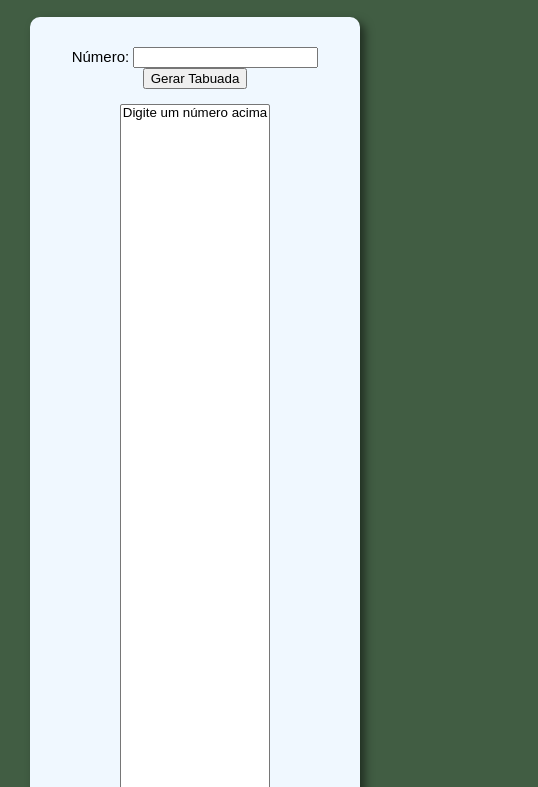
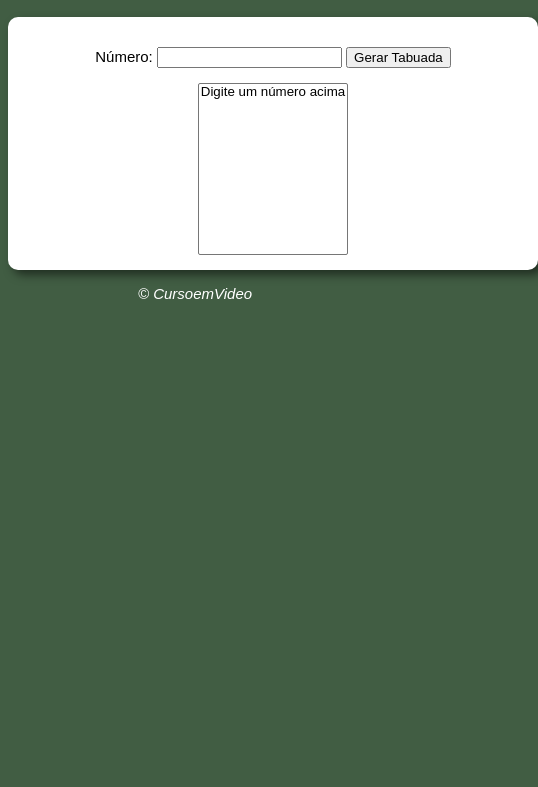
Before and after one commit to tarrasjose/tabuada, a plain HTML site: page index.html in a window 390 px wide. Shown: the part 57-844 px from the top of the page, 538 px wide, since content can reach past the window. Drawn offline with Linux system fonts and the light colour scheme.

Commit message:
atualização

```diff
--- a/estilo.css
+++ b/estilo.css
@@ -25,13 +25,3 @@ footer {
     text-align: center;
     font-style: italic;
 }
-
-
-
-
-@media screen and (max-width: 420px) {
-    section {
-        max-width: 80%;
-        background-color: aliceblue;
-    }
-}
--- a/index.html
+++ b/index.html
@@ -21,7 +21,7 @@
 
         </div>
         <div>
-            <select name="tabuada" id="seltab" size="100vh">
+            <select name="tabuada" id="seltab" size="10">
                 <option>Digite um número acima</option>
 
             </select>
```
